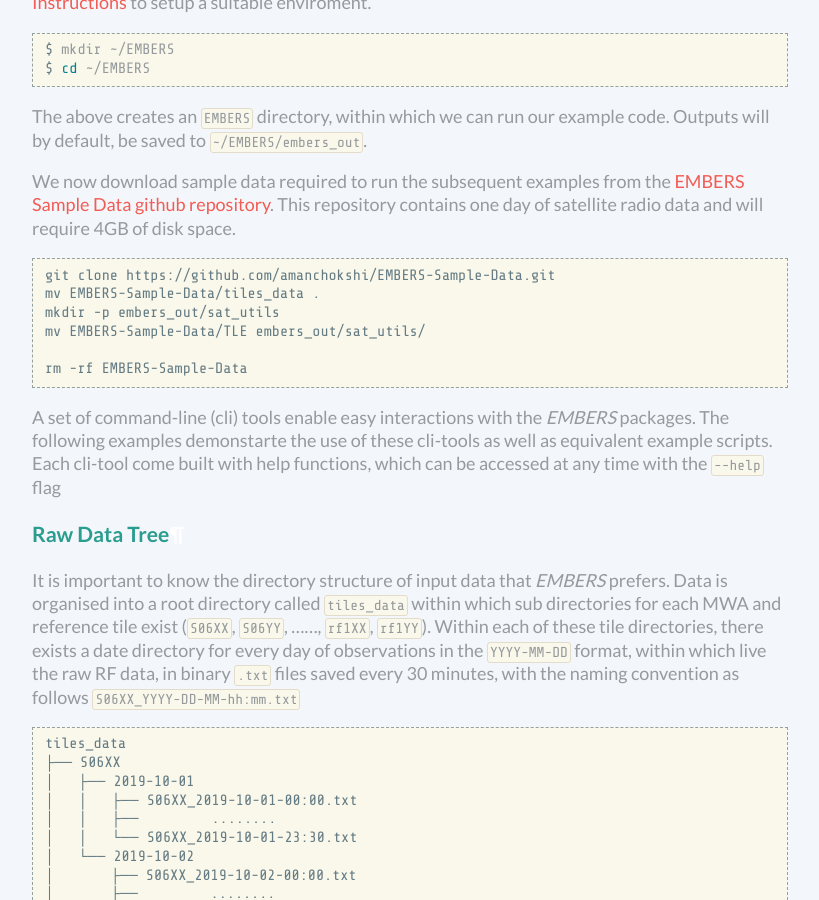
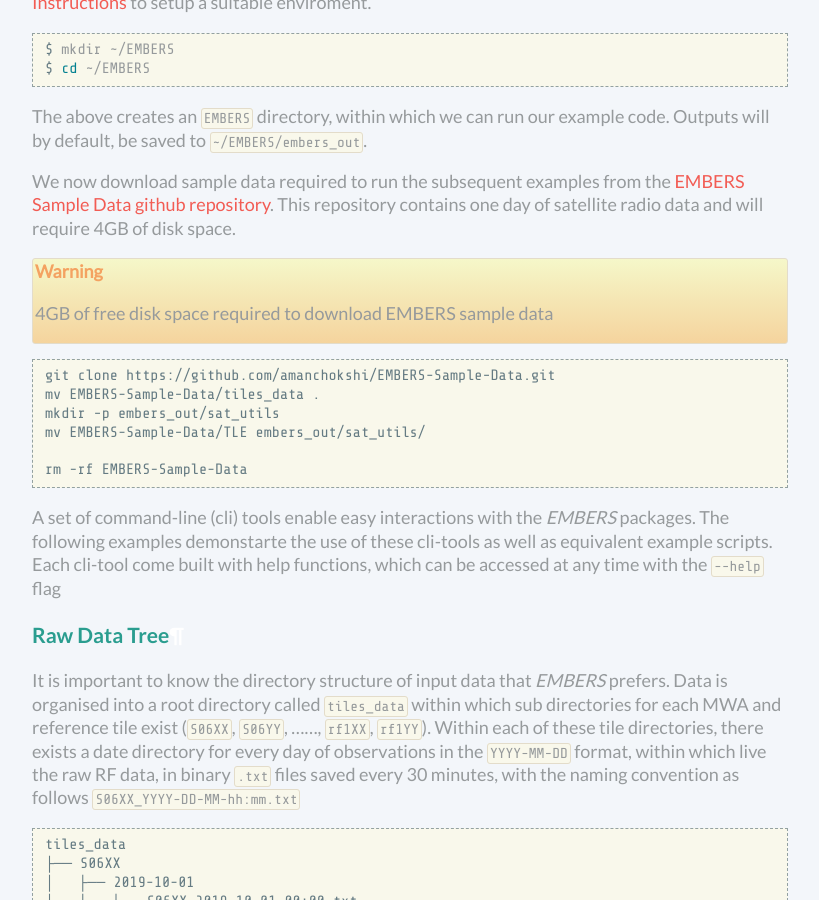
Before and after one commit to amanchokshi/EMBERS, a Sphinx documentation site: the page built from docs/embersbyexample.rst, in a window 1280 px wide and 900 px high, scrolled down 326 px. Shown: the whole window, without its empty margins (230-1049 px from the left). Built offline with Sphinx 7.4.7, drawn with Linux system fonts in a browser that asks for light colours.

Commit message:
Issue 6. Added WARNING about example data size

```diff
--- a/docs/embersbyexample.rst
+++ b/docs/embersbyexample.rst
@@ -19,6 +19,9 @@
 
 We now download sample data required to run the subsequent examples from the `EMBERS Sample Data github repository <https://github.com/amanchokshi/EMBERS-Sample-Data>`_.
 This repository contains one day of satellite radio data and will require 4GB of disk space.
+
+.. warning::
+    4GB of free disk space required to download EMBERS sample data
 
 .. code-block:: console
 
```
